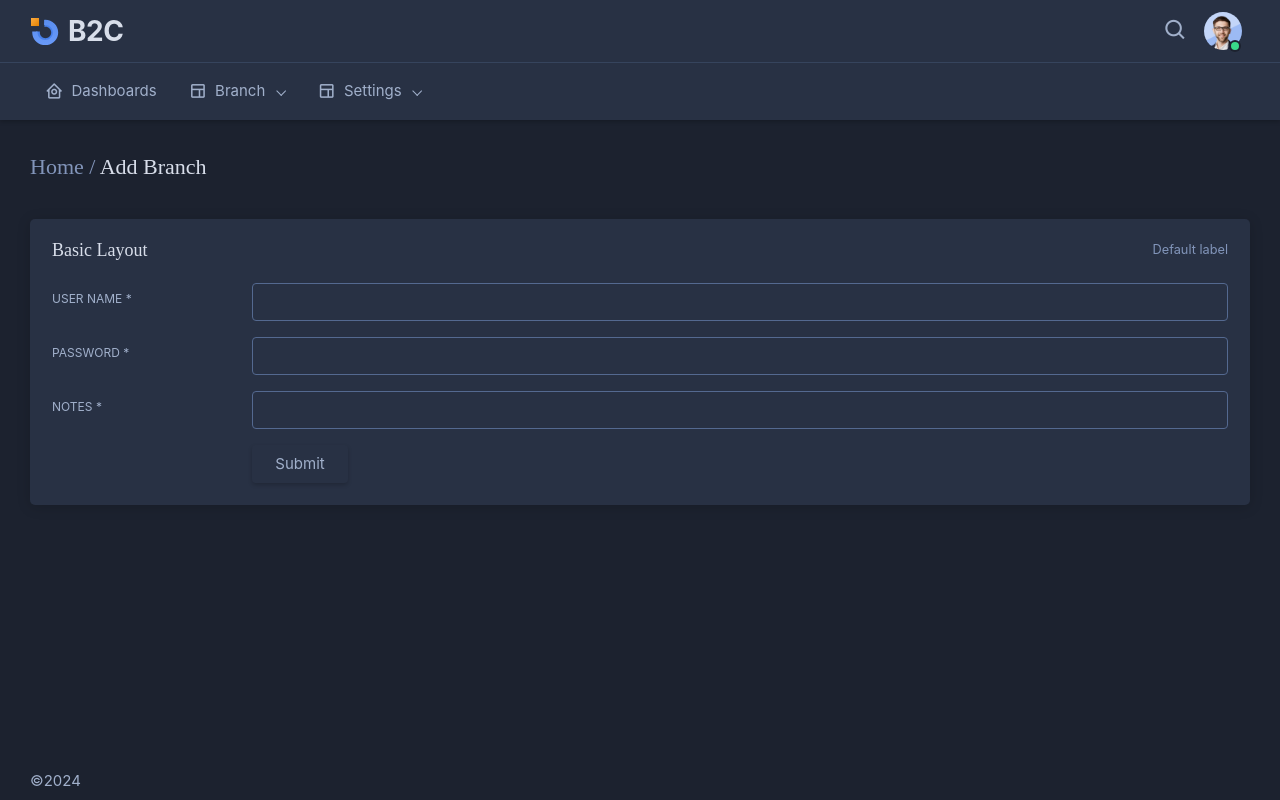
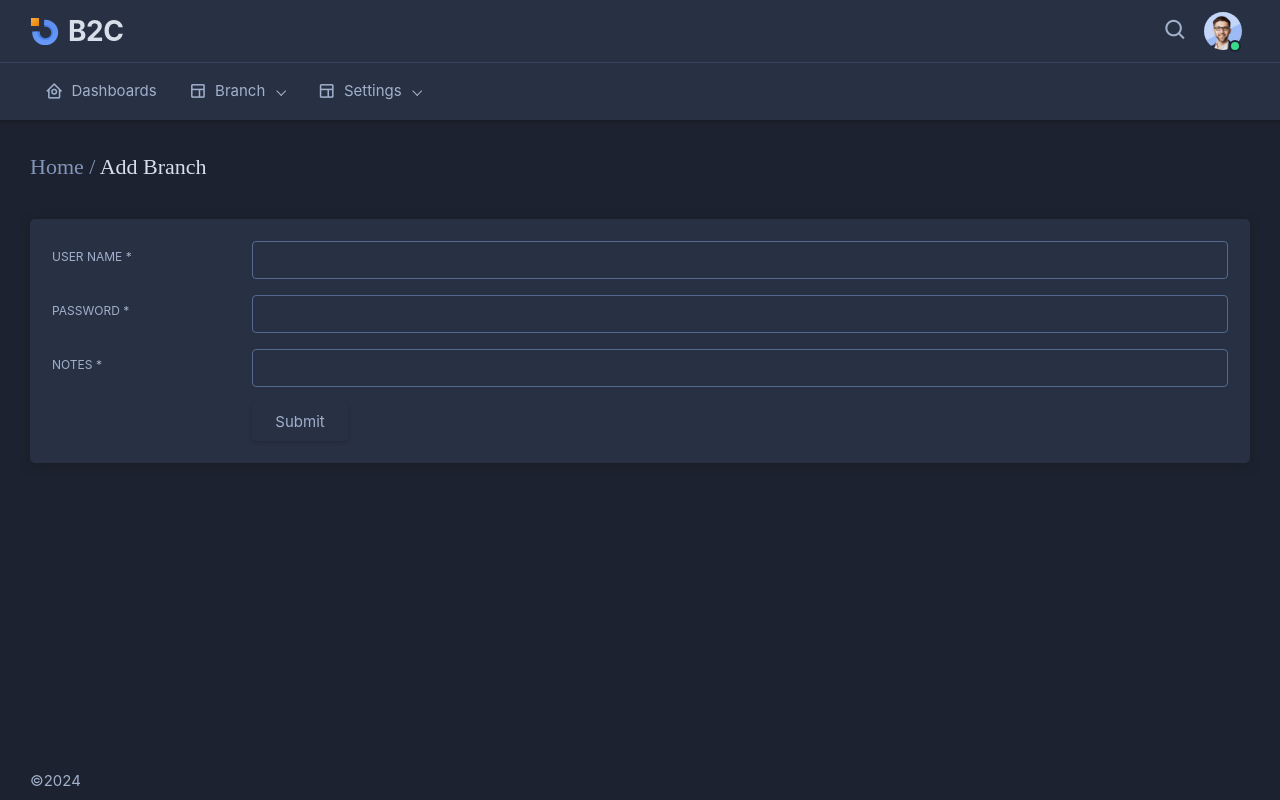
Before and after one commit to sabbiralternative/b2c, a React (Vite) app: page /add-branch in a window 1280 px wide. Built offline with nearby package versions, Linux system fonts and the light colour scheme; sample sign-in values are in the browser's storage.

Commit message:
mouse hover issue

```diff
--- a/src/components/ui/Navbar/NavListItem.jsx
+++ b/src/components/ui/Navbar/NavListItem.jsx
@@ -54,7 +54,7 @@ const NavListItem = () => {
                   justifyContent: "center",
                 }}
                 onMouseEnter={() => {
-                  setShowBranch((prev) => !prev);
+                  setShowBranch(true);
                   setShowSettings(false);
                 }}
                 className="menu-link menu-toggle"
@@ -107,7 +107,7 @@ const NavListItem = () => {
                   justifyContent: "center",
                 }}
                 onMouseEnter={() => {
-                  setShowSettings((prev) => !prev);
+                  setShowSettings(true);
                   setShowBranch(false);
                 }}
                 className="menu-link menu-toggle"
--- a/src/pages/Branch/AddBranch/AddBranch.jsx
+++ b/src/pages/Branch/AddBranch/AddBranch.jsx
@@ -44,10 +44,7 @@ const AddBranch = () => {
       <div className="row">
         <div className="col-xxl">
           <div className="card mb-4">
-            <div className="card-header d-flex align-items-center justify-content-between">
-              <h5 className="mb-0">Basic Layout</h5>{" "}
-              <small className="text-muted float-end">Default label</small>
-            </div>
+
             <div className="card-body">
               <form onSubmit={handleSubmit(onSubmit)}>
                 <div className="row mb-3" id="bank_account_name_div">
--- a/src/pages/Deposit/Deposit.jsx
+++ b/src/pages/Deposit/Deposit.jsx
@@ -4,12 +4,13 @@ import toast from "react-hot-toast";
 import handleRandomToken from "../../utils/handleRandomToken";
 import useContextState from "../../hooks/useContextState";
 import { useForm } from "react-hook-form";
+import { useNavigate } from "react-router-dom";
 
 const Deposit = () => {
   const { register, handleSubmit, reset } = useForm();
   const { token } = useContextState();
   const downlineId = localStorage.getItem("downLineId");
-
+ const navigate = useNavigate()
   const onSubmit = async ({ amount, remark }) => {
     const generatedToken = handleRandomToken();
     //   const encryptedData = handleEncryptData({
@@ -33,6 +34,7 @@ const Deposit = () => {
     if (data?.success) {
       toast.success(data?.result?.message);
       reset();
+      navigate('/view-branches')
     } else {
       toast.error(data?.error?.status?.[0]?.description);
     }
@@ -49,10 +51,7 @@ const Deposit = () => {
       <div className="row">
         <div className="col-xxl">
           <div className="card mb-4">
-            <div className="card-header d-flex align-items-center justify-content-between">
-              <h5 className="mb-0">Basic Layout</h5>{" "}
-              <small className="text-muted float-end">Default label</small>
-            </div>
+
             <div className="card-body">
               <form onSubmit={handleSubmit(onSubmit)}>
                 <div className="row mb-3" id="bank_account_name_div">
--- a/src/pages/Withdraw/Withdraw.jsx
+++ b/src/pages/Withdraw/Withdraw.jsx
@@ -4,12 +4,13 @@ import toast from "react-hot-toast";
 import handleRandomToken from "../../utils/handleRandomToken";
 import { useForm } from "react-hook-form";
 import useContextState from "../../hooks/useContextState";
+import { useNavigate } from "react-router-dom";
 
 const Withdraw = () => {
   const { register, handleSubmit, reset } = useForm();
   const { token } = useContextState();
   const downlineId = localStorage.getItem("downLineId");
-
+  const navigate = useNavigate();
   const onSubmit = async ({ amount, remark }) => {
     const generatedToken = handleRandomToken();
     //   const encryptedData = handleEncryptData({
@@ -33,6 +34,7 @@ const Withdraw = () => {
     if (data?.success) {
       toast.success(data?.result?.message);
       reset();
+      navigate("/view-branches");
     } else {
       toast.error(data?.error?.status?.[0]?.description);
     }
@@ -49,10 +51,6 @@ const Withdraw = () => {
       <div className="row">
         <div className="col-xxl">
           <div className="card mb-4">
-            <div className="card-header d-flex align-items-center justify-content-between">
-              <h5 className="mb-0">Basic Layout</h5>{" "}
-              <small className="text-muted float-end">Default label</small>
-            </div>
             <div className="card-body">
               <form onSubmit={handleSubmit(onSubmit)}>
                 <div className="row mb-3" id="bank_account_name_div">
@@ -64,11 +62,10 @@ const Withdraw = () => {
                   </label>
                   <div className="col-sm-10">
                     <input
-                       {...register("amount", {
+                      {...register("amount", {
                         required: true,
                       })}
                       type="number"
-
                       className="form-control"
                       id="basic-default-name"
                       placeholder="Amount"
@@ -89,7 +86,6 @@ const Withdraw = () => {
                         required: true,
                       })}
                       type="text"
-
                       className="form-control"
                       id="basic-default-name"
                       placeholder="Remark"
```
